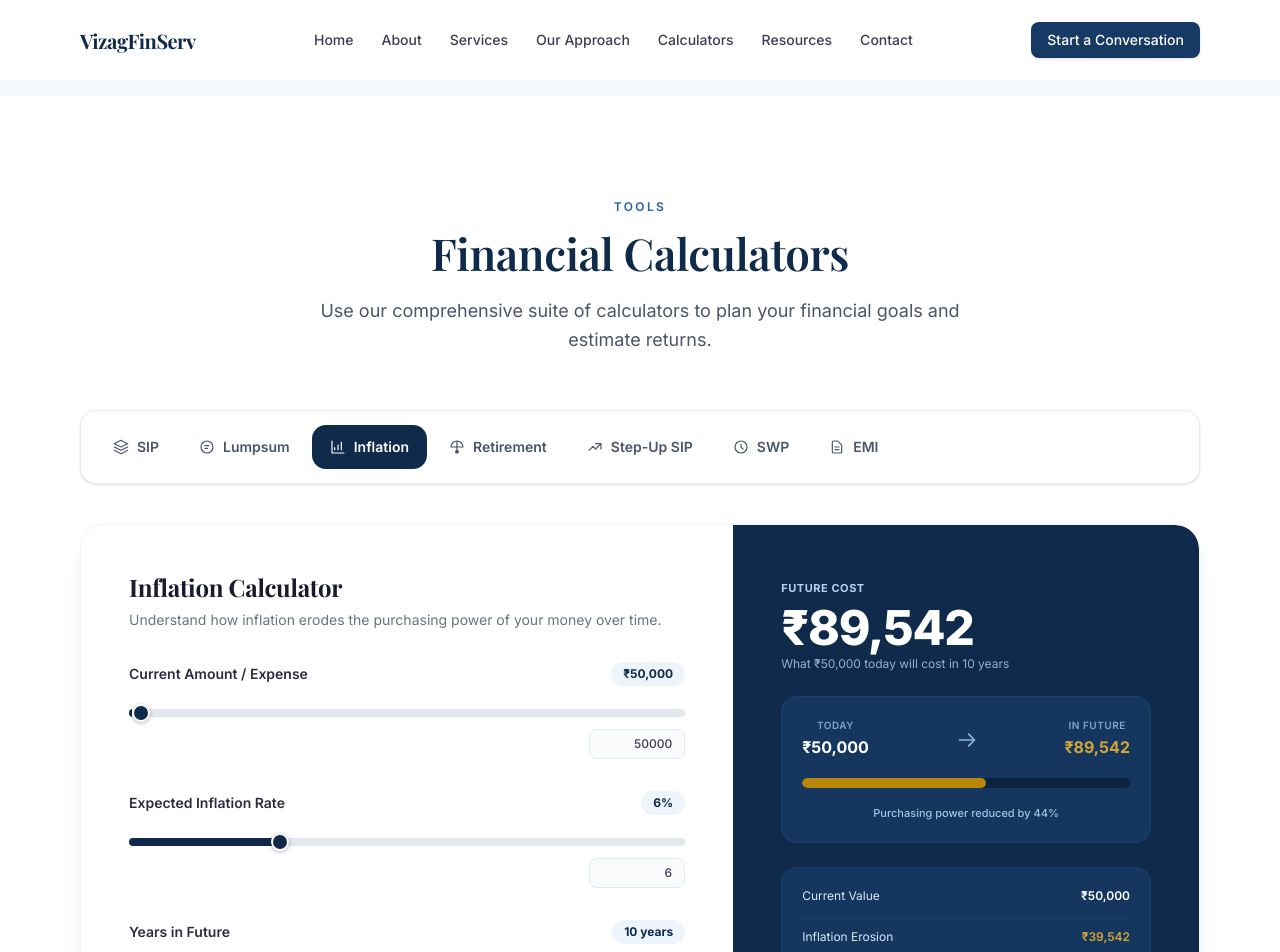
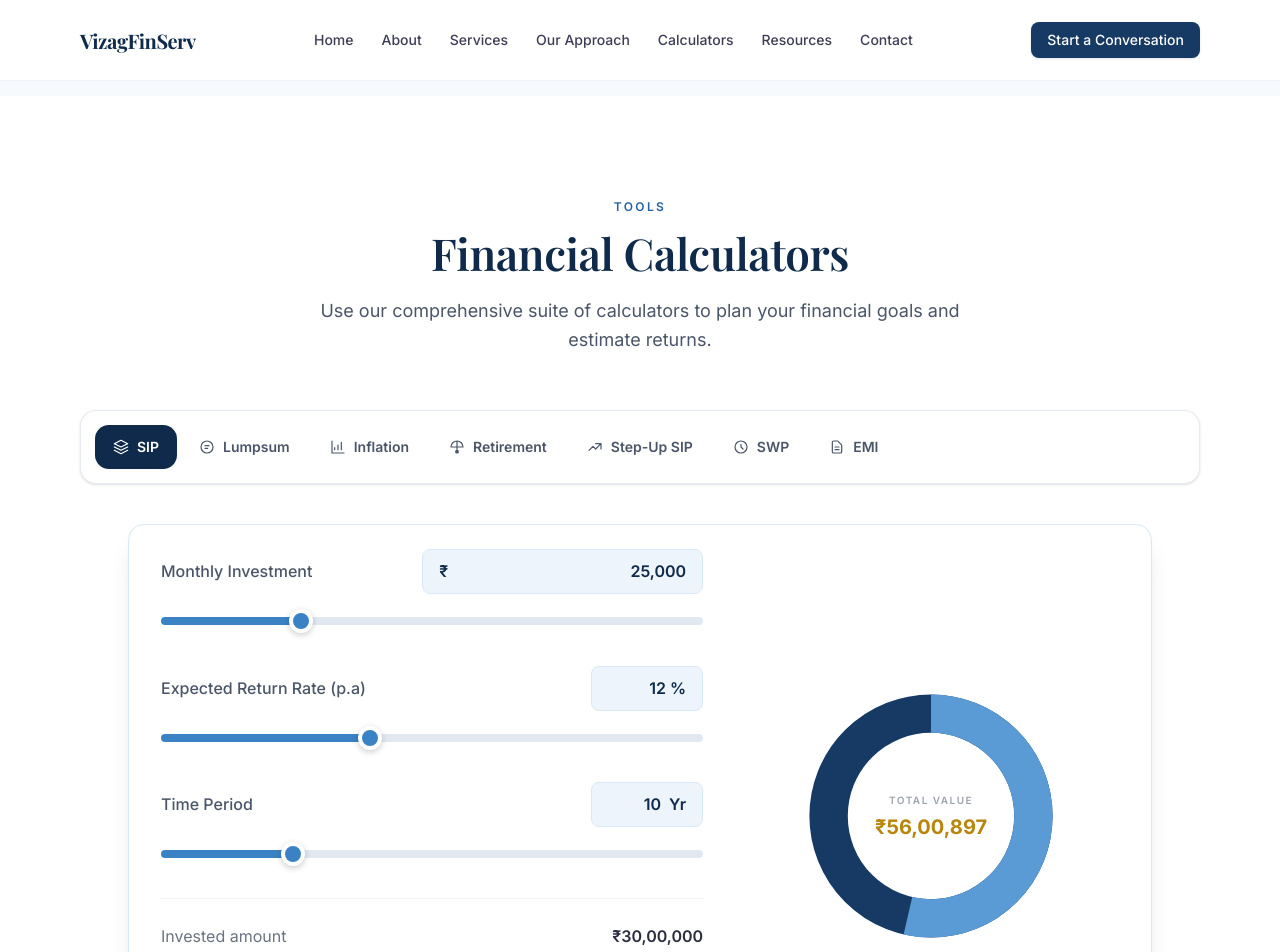
Before and after one commit to StackXpvt/vizagfinserv, a Next.js app: page /calculators in a window 1280 px wide. Shown: the top 952 px of the page. Built offline with nearby package versions, Linux system fonts and the light colour scheme; a web font is replaced by a local one.

Commit message:
fix: default calculator page active tab to SIP

```diff
--- a/src/app/calculators/page.tsx
+++ b/src/app/calculators/page.tsx
@@ -81,7 +81,7 @@ const tabs = [
 ];
 
 export default function CalculatorsPage() {
-  const [activeTab, setActiveTab] = useState("inflation");
+  const [activeTab, setActiveTab] = useState("sip");
 
   return (
     <main className="min-h-screen bg-brand-50/30 pt-24 pb-20">
```
